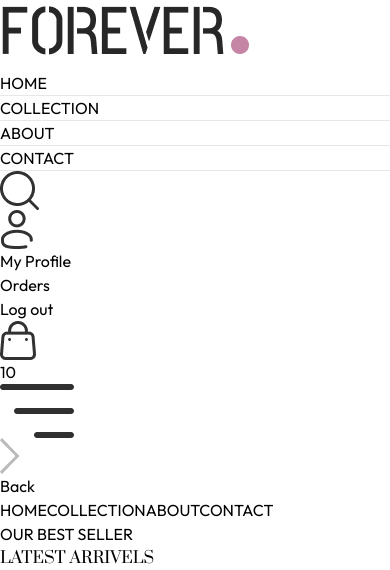
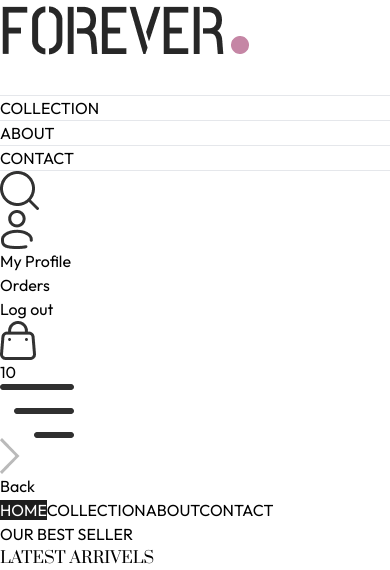
Before and after one commit to myselfAdul/SOUL-DANCE-LIFESTYLE, a React (Vite) app in the folder frontend/: page / in a window 390 px wide. Shown: the top 570 px of the page. Built offline with nearby package versions, Linux system fonts and the light colour scheme.

Commit message:
anchor tag @media fix

```diff
--- a/frontend/src/components/Navbar.jsx
+++ b/frontend/src/components/Navbar.jsx
@@ -7,9 +7,9 @@ const Navbar = () => {
 
   return (
     <div className=" flex items-center justify-between py-5 font-medium">
-      <NavLink to="/">
+      <Link to="/">
         <img src={assets.logo} className="w-40" alt="" />
-      </NavLink>
+      </Link>
 
       <ul className="hidden sm:flex gap-5 text-sm text-gray-700">
         <NavLink to="/" className="flex flex-col items-center gap-1 ">
--- a/frontend/src/index.css
+++ b/frontend/src/index.css
@@ -21,3 +21,13 @@ a.active hr {
   font-weight: 400;
   font-style: normal;
 }
+
+
+
+@media (max-width:640px) {
+  a.active{
+    background-color: rgba(0, 0, 0, 0.886);
+    color: white;
+  }
+
+}
```
